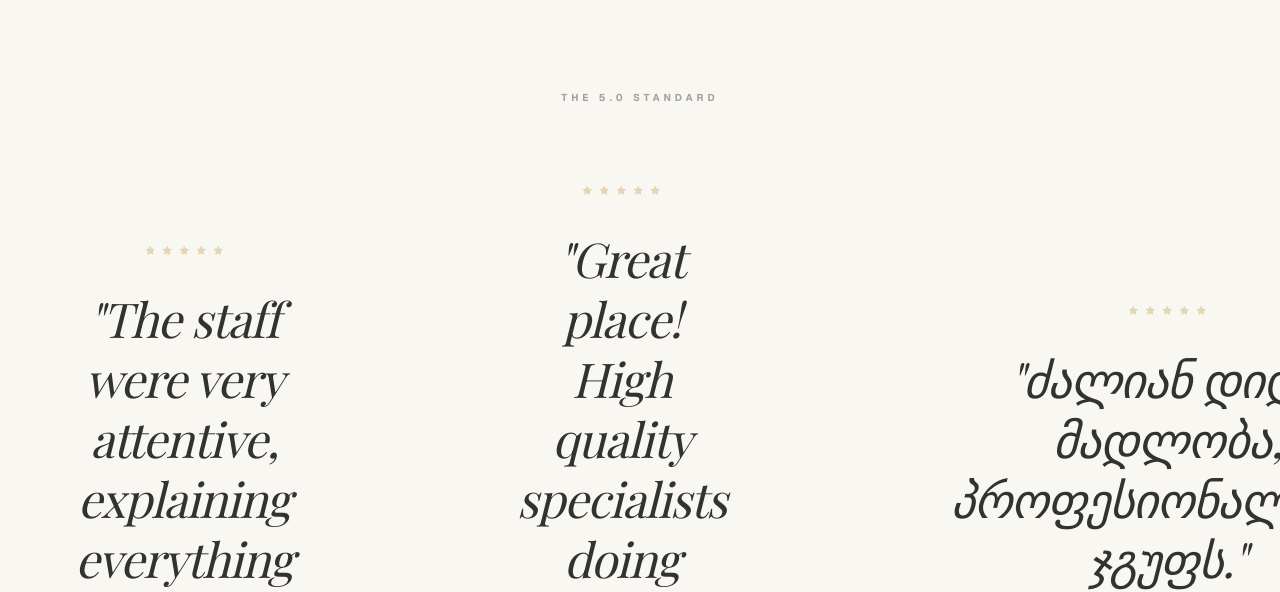
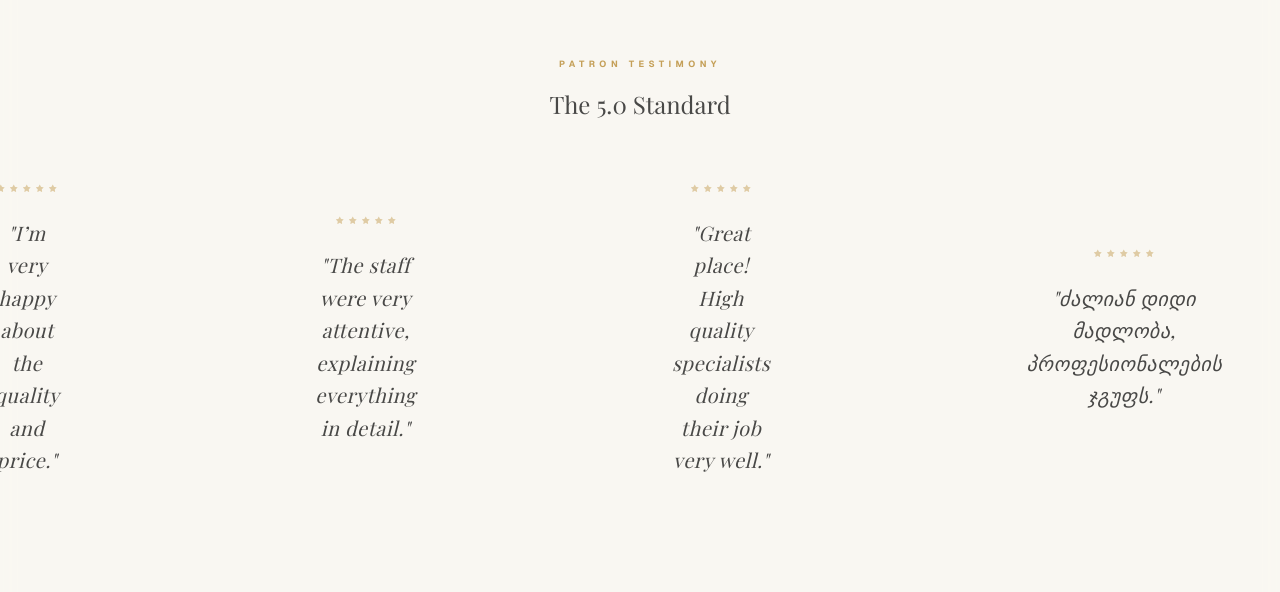
Before and after one commit to socraticblock/davinci, a Next.js app: page / in a window 1280 px wide. Shown: the part 2051-2643 px from the top of the page. Built offline with nearby package versions, Linux system fonts and the light colour scheme; a web font is replaced by a local one.

Commit message:
Refine review section typography for higher-end aesthetic

```diff
--- a/src/app/page.tsx
+++ b/src/app/page.tsx
@@ -171,29 +171,33 @@ function ReviewsSection() {
   ];
 
   return (
-    <section id="reviews" className="w-full py-48 bg-[#F9F7F2]/50 backdrop-blur-sm border-y border-neutral-200/50 overflow-hidden flex flex-col items-center">
-      <motion.span
+    <section id="reviews" className="w-full py-40 bg-[#F9F7F2]/50 backdrop-blur-sm border-y border-neutral-200/50 overflow-hidden flex flex-col items-center">
+      <motion.div
         initial={{ opacity: 0 }}
         whileInView={{ opacity: 1 }}
-        className="text-[10px] tracking-[0.4em] uppercase text-neutral-400 mb-20 font-bold"
+        transition={{ duration: 1 }}
+        className="flex flex-col items-center mb-16"
       >
-        The 5.0 Standard
-      </motion.span>
+        <span className="text-[9px] tracking-[0.5em] uppercase text-accent font-bold mb-4">
+          Patron Testimony
+        </span>
+        <h2 className="font-serif text-2xl text-foreground opacity-80">The 5.0 Standard</h2>
+      </motion.div>
 
       <div className="relative w-full flex overflow-hidden">
         <motion.div
           animate={{ x: ["0%", "-50%"] }}
-          transition={{ ease: "linear", duration: 45, repeat: Infinity }}
-          className="flex whitespace-nowrap"
+          transition={{ ease: "linear", duration: 60, repeat: Infinity }}
+          className="flex whitespace-nowrap items-center"
         >
           {[...reviews, ...reviews, ...reviews, ...reviews].map((review, idx) => (
-            <div key={idx} className="flex flex-col items-center justify-center mx-24">
-              <div className="flex space-x-1.5 mb-8 text-accent/40">
+            <div key={idx} className="flex flex-col items-center justify-center mx-32 max-w-sm">
+              <div className="flex space-x-1 mb-6 text-accent/50">
                 {Array.from({ length: 5 }).map((_, i) => (
-                  <Star key={i} size={11} fill="currentColor" strokeWidth={0} />
+                  <Star key={i} size={9} fill="currentColor" strokeWidth={0} />
                 ))}
               </div>
-              <p className="font-serif text-3xl md:text-5xl text-foreground tracking-tight italic opacity-90 text-center px-4 max-w-2xl whitespace-normal leading-tight">
+              <p className="font-serif text-lg md:text-xl text-foreground tracking-wide italic opacity-80 text-center whitespace-normal leading-relaxed">
                 "{review}"
               </p>
             </div>
```
